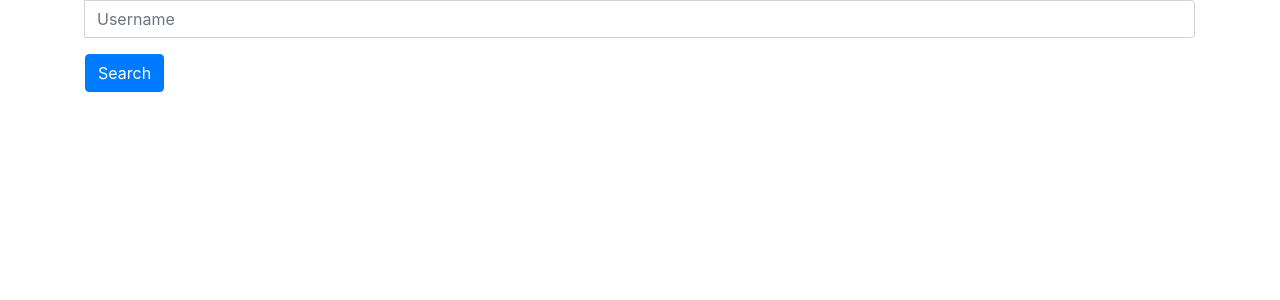
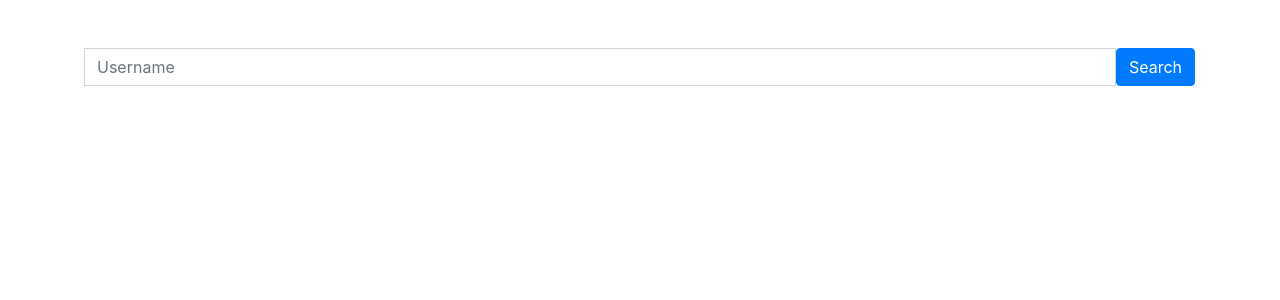
Before and after one commit to MosaKasem/kr222if-ym222bs-2dv515-assignment1, a React (Create React App) app in the folder client/: page / in a window 1280 px wide. Shown: the top 300 px of the page. Built offline with nearby package versions, Linux system fonts and the light colour scheme.

Commit message:
done with basic similarity

```diff
--- a/client/src/App.js
+++ b/client/src/App.js
@@ -9,7 +9,7 @@ const style = {
 
 const App = () => {
   return (
-    <div className='container'>
+    <div className='container mt-5'>
       <BrowserRouter>
         <Switch>
           <Route path='/' component={Home} />
--- a/client/src/components/Home.js
+++ b/client/src/components/Home.js
@@ -1,53 +1,61 @@
-import React, { Fragment, useState, useEffect } from 'react'
+import React, { Fragment, useState } from 'react'
 import axios from 'axios'
 
 
 
 const Home = () => {
-    const [ user, setMovie ] = useState()
+    const [ user, setUser ] = useState('')
+    const [ data, setData ] = useState(null)
 
     console.log('User: ',user)
 
     const updateAccordingToUser = (e) => {
-        // console.log('event: ', e)
-        // console.log('user:  ',user)
-        fetchMovies(e)
+            setUser(e.target.value)
     }
 
     const handleEnterKey = (e) => {
         if(e.key === 'Enter') {
-            fetchMovies()
+            fetchSimilarity(e)
         }
     }
 
-    const fetchMovies = async (e) => {
-        console.log(e.target.value)
+    const fetchSimilarity = async (e) => {
+        e.preventDefault()
         try {
-            const response = await axios.get(`/ratings/${e.target.value}`);
-            console.log('response: ', response);
-          } catch (error) {
-            console.error(error);
+            const response = await axios.get(`/ratings/${user}`);
+            setData(response.data)
+          } catch (err) {
+            console.error(err);
           }
     }
-
     return (
         <Fragment>
            <form>
-               <div className="input-group mb-3">
-                    <div className="input-group-prepend">
+               <div className='input-group mb-3'>
+                    <div className='input-group-prepend'>
                     </div>
-                    <input type="text" value={user} onChange={updateAccordingToUser} onKeyPress={handleEnterKey} className="form-control" placeholder="Username" aria-label="Username" aria-describedby="basic-addon1" />
+                    <input type='text' value={user} onChange={updateAccordingToUser} onKeyPress={handleEnterKey} className='form-control' placeholder='Username' aria-label='Username' aria-describedby='basic-addon1' />
+                    <button type='submit'  onClick={fetchSimilarity} className='btn btn-primary'>Search</button>
                 </div>
-                <button type="button" className="btn btn-primary">Search</button>
             </form>
+            { data ? <table className='table'>
+                        <thead className='thead-light'>
+                            <tr>
+                            <th scope='col'>Id</th>
+                            <th scope='col'>Similarity</th>
+                            </tr>
+                        </thead>
+                        {data.map(item => (
+                        <tbody>
+                            <tr>
+                        <th key={item.id} scope='row'>{item.id}</th>
+                            <td key={item.id+1}> {item.rating}</td>
+                            </tr>
 
-            {/* <ul>
-
-                {list.map(item => {
-                return <li key={item}>{item}</li>;
-                })}
-
-            </ul> */}
+                        </tbody>
+                        ))}
+                    </table>
+                         : null }
         </Fragment>
     )
 }
```
Also changed, not shown: client/src/components/Routing.js (added, +11 -0 lines), 2 other files (tests, documents, lock files or other folders).
